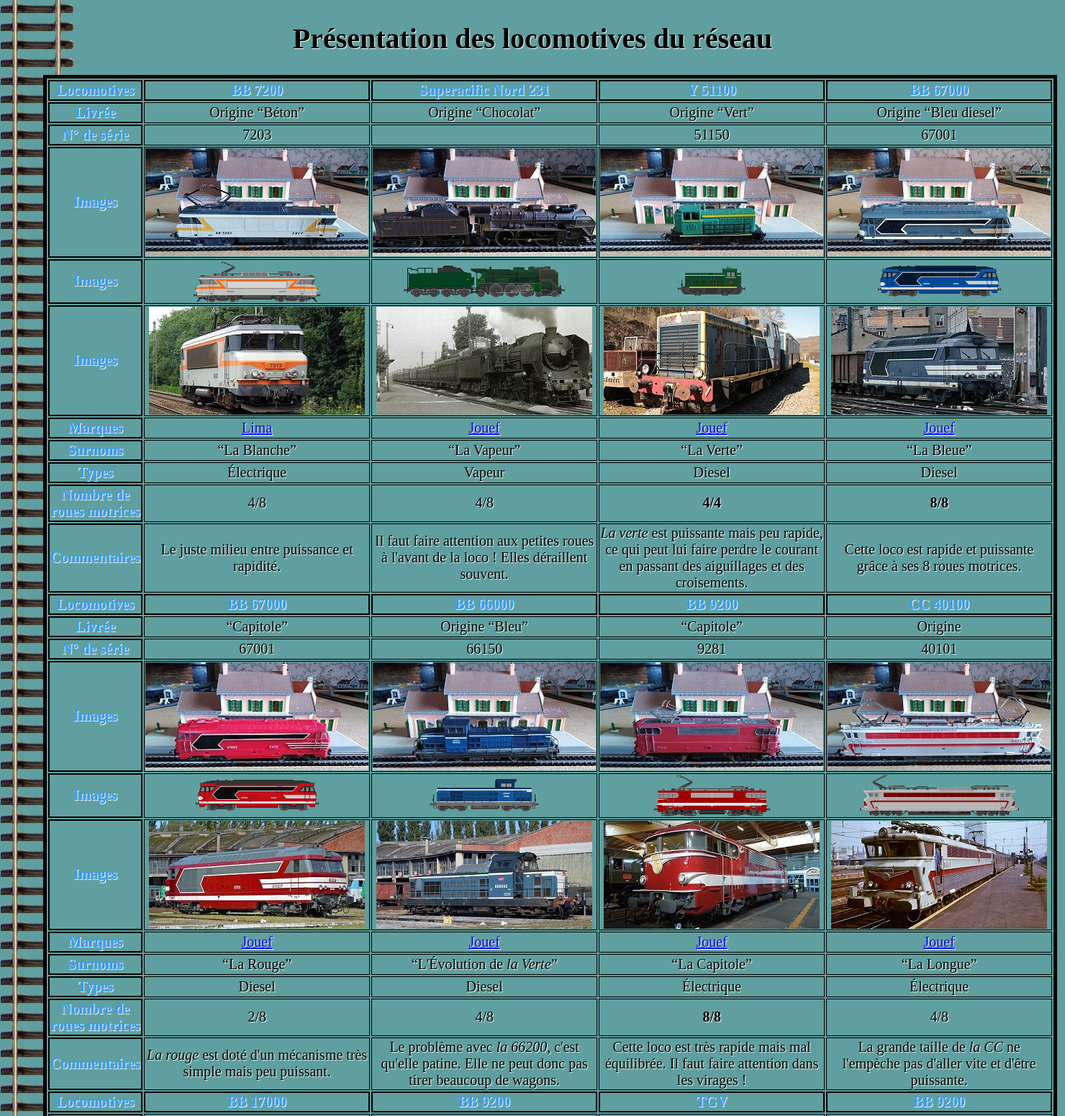
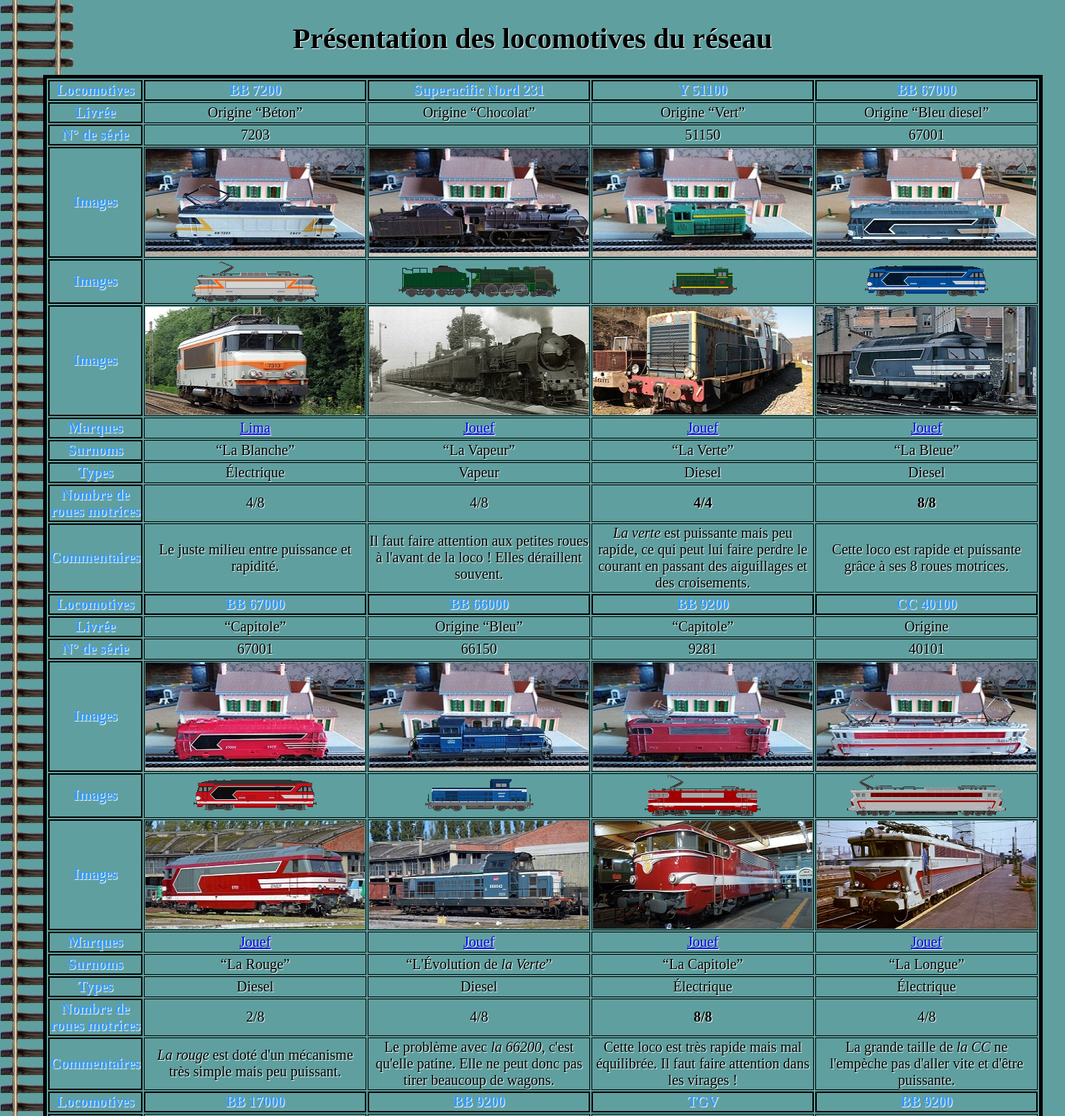
Before and after one commit to TrainGuy53/reseau, a PHP site: page /locomotives.html in a window 1480 px wide. Shown: the part 130-1680 px from the top of the page at 72% size. Run offline with PHP 8.4, Linux system fonts and the light colour scheme.

Commit message:
Add files via upload

```diff
--- a/CSS.css
+++ b/CSS.css
@@ -25,7 +25,7 @@ h1
 p
 	{
 		background-color:#A9A9A9;
-		text-align:center;
+		font-size:30px;
 		border:3px green inset;
 	}
 
@@ -33,19 +33,18 @@ table
 	{
 		background-color:#609f9f;
 		border:5px #000000 solid;
+		font-size:20px;
 	}
 
 th
 	{
 		color:#3399ff;
-		font-size:20px;
 		border:2px #000000 solid;
 	}
 
 td
 	{
 		color:#000000;
-		font-size:20px;
 		border:1px #000000 solid;
 	}
 
@@ -84,13 +83,13 @@ nav ul::after
 	/*  id="_"  */
 
 
-#table_reseaux
+#table_rs
 	{
 		border:0;
 		margin-left:150px;
 	}
 
-#td_reseaux
+#td_r
 	{
 		border:0;
 	}
@@ -101,23 +100,11 @@ nav ul::after
 
 .locomotive
 	{
-		width:310px;
+		width:305px;
 		height:150px;
 	}
 
 .wagon
-	{
-		width:310px;
-		height:150px;
-	}
-
-.loco_v
-	{
-		width:300px;
-		height:150px;
-	}
-
-.wagon_v
 	{
 		width:300px;
 		height:150px;
--- a/index.html
+++ b/index.html
@@ -27,7 +27,7 @@
 	Bienvenue sur la page d&apos;accueil de mon r&eacute;seau de train miniature. Ce site &agrave; &eacute;t&eacute; cr&eacute;&eacute; par <em>Train Guy 53</em>.
 </p>
 
-<img src="./fichiers/TGV.gif" alt="TGV.gif" width="1024" height="72"/><br>
+<img src="./fichiers/TGV.gif" alt="TGV.gif" width="1024" height="84"/><br>
 
 <p>
 	Vous trouverez ici une présentation et une description des locomotives et des wagons du r&eacute;seau ainsi que les projets en cours.
@@ -46,9 +46,9 @@
 	&darr; Suivez moi sur les r&eacute;seaux &darr;
 </p>
 
-<table id="table_reseaux">
+<table id="table_rs">
 	<tr>
-		<td id="td_reseaux">
+		<td id="td_rs">
 			<a href="https://www.instagram.com/train_guy_53/" target="_blank">
 				<img class="instagram" src="./fichiers/instagram.png" alt="Instagram">
 			</a>
--- a/locomotives.html
+++ b/locomotives.html
@@ -66,10 +66,26 @@
 	</tr>
 	<tr>
 		<th>Images</th>
-		<td><a href="https://fr.wikipedia.org/wiki/BB_7200#/media/Fichier:7313pk47.jpg" target="_blank"><img class="loco_v" src="./fichiers/locomotives/BB_7203_v.png" alt="BB 7203"/></a></td>
-		<td><a href="https://fr.wikipedia.org/wiki/231_C_Nord_%22Super-Pacific%22#/media/Fichier:Caudry_-_Locomotive_Super-Pacific_en_gare.jpg" target="_blank"><img class="loco_v" src="./fichiers/locomotives/231_v.png" alt="Superacific Nord 231"/></a></td>
-		<td><a href="https://fr.wikipedia.org/wiki/Y_51100#/media/Fichier:Locomoteur_Y_51125.jpg" target="_blank"><img class="loco_v" src="./fichiers/locomotives/Y_51130_v.png" alt="Y 51130"/></a></td>
-		<td><a href="https://fr.wikipedia.org/wiki/BB_67000#/media/Fichier:SNCF_67084.jpg" target="_blank"><img class="loco_v" src="./fichiers/locomotives/BB_67001_v.png" alt="BB 67001"/></a></td>
+		<td>
+			<a href="https://fr.wikipedia.org/wiki/BB_7200#/media/Fichier:7313pk47.jpg" target="_blank">
+				<img class="locomotive" src="./fichiers/locomotives/BB_7203_v.png" alt="BB 7203"/>
+			</a>
+		</td>
+		<td>
+			<a href="https://fr.wikipedia.org/wiki/231_C_Nord_%22Super-Pacific%22#/media/Fichier:Caudry_-_Locomotive_Super-Pacific_en_gare.jpg" target="_blank">
+				<img class="locomotive" src="./fichiers/locomotives/231_v.png" alt="Superacific Nord 231"/>
+			</a>
+		</td>
+		<td>
+			<a href="https://fr.wikipedia.org/wiki/Y_51100#/media/Fichier:Locomoteur_Y_51125.jpg" target="_blank">
+				<img class="locomotive" src="./fichiers/locomotives/Y_51130_v.png" alt="Y 51130"/>
+			</a>
+		</td>
+		<td>
+			<a href="https://fr.wikipedia.org/wiki/BB_67000#/media/Fichier:SNCF_67084.jpg" target="_blank">
+				<img class="locomotive" src="./fichiers/locomotives/BB_67001_v.png" alt="BB 67001"/>
+			</a>
+		</td>
 	</tr>
 	<tr>
 		<th>Marques</th>
@@ -148,10 +164,26 @@
 	</tr>
 	<tr>
 		<th>Images</th>
-		<td><a href="https://fr.wikipedia.org/wiki/BB_67400#/media/Fichier:BB_67611_sur_la_rotonde_de_longueau_B.jpg" target="_blank"><img class="loco_v" src="./fichiers/locomotives/BB_67091_v.png" alt="BB 67091 Capitole"/></a></td>
-		<td><a href="https://fr.wikipedia.org/wiki/BB_66000#/media/Fichier:BB_66042_au_d%C3%A9pot_de_Longueau.JPG" target="_blank"><img class="loco_v" src="./fichiers/locomotives/BB_66150_v.png" alt="BB 66150"/></a></td>
-		<td><a href="https://fr.wikipedia.org/wiki/Le_Capitole_(train)#/media/Fichier:Cit%C3%A9_du_train_75.jpg" target="_blank"><img class="loco_v" src="./fichiers/locomotives/BB_9291_v.png" alt="BB 9291 Capitole"/></a></td>
-		<td><a href="https://fr.wikipedia.org/wiki/CC_40100#/media/Fichier:TEE_L'Oiseau_Bleu,_Brussels,_1979.jpg" target="_blank"><img class="loco_v" src="./fichiers/locomotives/CC_40101_v.png" alt="CC 40101"/></a></td>
+		<td>
+			<a href="https://fr.wikipedia.org/wiki/BB_67400#/media/Fichier:BB_67611_sur_la_rotonde_de_longueau_B.jpg" target="_blank">
+				<img class="locomotive" src="./fichiers/locomotives/BB_67091_v.png" alt="BB 67091 Capitole"/>
+			</a>
+		</td>
+		<td>
+			<a href="https://fr.wikipedia.org/wiki/BB_66000#/media/Fichier:BB_66042_au_d%C3%A9pot_de_Longueau.JPG" target="_blank">
+				<img class="locomotive" src="./fichiers/locomotives/BB_66150_v.png" alt="BB 66150"/>
+			</a>
+		</td>
+		<td>
+			<a href="https://fr.wikipedia.org/wiki/Le_Capitole_(train)#/media/Fichier:Cit%C3%A9_du_train_75.jpg" target="_blank">
+				<img class="locomotive" src="./fichiers/locomotives/BB_9291_v.png" alt="BB 9291 Capitole"/>
+			</a>
+		</td>
+		<td>
+			<a href="https://fr.wikipedia.org/wiki/CC_40100#/media/Fichier:TEE_L'Oiseau_Bleu,_Brussels,_1979.jpg" target="_blank">
+				<img class="locomotive" src="./fichiers/locomotives/CC_40101_v.png" alt="CC 40101"/>
+			</a>
+		</td>
 	</tr>
 	<tr>
 		<th>Marques</th>
@@ -230,10 +262,26 @@
 	</tr>
 	<tr>
 		<th>Images</th>
-		<td><a href="https://fr.wikipedia.org/wiki/BB_17000#/media/Fichier:31.07.90_Paris_Nord_BB17067_(6071072280).jpg" target="_blank"><img class="loco_v" src="./fichiers/locomotives/BB_17029_v.png" alt="BB 17029"/></a></td>
-		<td><a href="https://fr.wikipedia.org/wiki/BB_9200#/media/Fichier:SNCF_BB_9218.jpg" target="_blank"><img class="loco_v" src="./fichiers/locomotives/BB_9201_v.png" alt="BB 9201"/></a></td>
-		<td><a href="https://fr.wikipedia.org/wiki/TGV#/media/Fichier:TGV_Atlantique_in_Tours.jpg" target="_blank"><img class="loco_v" src="./fichiers/locomotives/TGV_v.png" alt="TGV"/></a></td>
-		<td><a href="https://fr.wikipedia.org/wiki/Le_Capitole_(train)#/media/Fichier:Spoorwegmuseum_Mulhouse_Capitole.jpg" target="_blank"><img class="loco_v" src="./fichiers/locomotives/BB_9281_v.png" alt="BB 9281 Capitole"/></a></td>
+		<td>
+			<a href="https://fr.wikipedia.org/wiki/BB_17000#/media/Fichier:31.07.90_Paris_Nord_BB17067_(6071072280).jpg" target="_blank">
+				<img class="locomotive" src="./fichiers/locomotives/BB_17029_v.png" alt="BB 17029"/>
+			</a>
+		</td>
+		<td>
+			<a href="https://fr.wikipedia.org/wiki/BB_9200#/media/Fichier:SNCF_BB_9218.jpg" target="_blank">
+				<img class="locomotive" src="./fichiers/locomotives/BB_9201_v.png" alt="BB 9201"/>
+			</a>
+		</td>
+		<td>
+			<a href="https://fr.wikipedia.org/wiki/TGV#/media/Fichier:TGV_Atlantique_in_Tours.jpg" target="_blank">
+				<img class="locomotive" src="./fichiers/locomotives/TGV_v.png" alt="TGV"/>
+			</a>
+		</td>
+		<td>
+			<a href="https://fr.wikipedia.org/wiki/Le_Capitole_(train)#/media/Fichier:Spoorwegmuseum_Mulhouse_Capitole.jpg" target="_blank">
+				<img class="locomotive" src="./fichiers/locomotives/BB_9281_v.png" alt="BB 9281 Capitole"/>
+			</a>
+		</td>
 	</tr>
 	<tr>
 		<th>Marques</th>
@@ -312,10 +360,14 @@
 	</tr>
 	<tr>
 		<th>Images</th>
-		<td><a href="https://fr.wikipedia.org/wiki/A1AA1A_68000#/media/Fichier:A1A_A1A_68081,_Amiens.jpg" target="_blank"><img class="loco_v" src="./fichiers/locomotives/A1A_A1A_68000_v.png" alt="A1A A1A 68000"/></a></td>
-		<td><a href="" target="_blank"><img class="loco_v" src="./fichiers/locomotives/_v.png" alt=""/></a></td>
-		<td><a href="" target="_blank"><img class="loco_v" src="./fichiers/locomotives/_v.png" alt=""/></a></td>
-		<td><a href="" target="_blank"><img class="loco_v" src="./fichiers/locomotives/_v.png" alt=""/></a></td>
+		<td>
+			<a href="https://fr.wikipedia.org/wiki/A1AA1A_68000#/media/Fichier:A1A_A1A_68081,_Amiens.jpg" target="_blank">
+				<img class="locomotive" src="./fichiers/locomotives/A1A_A1A_68000_v.png" alt="A1A A1A 68000"/>
+			</a>
+		</td>
+		<td></td>
+		<td></td>
+		<td></td>
 	</tr>
 	<tr>
 		<th>Marques</th>
```
Also changed, not shown: wagons.html (+26 -10 lines), fichiers/TGV.gif, projets.html (line endings or trailing spaces).
